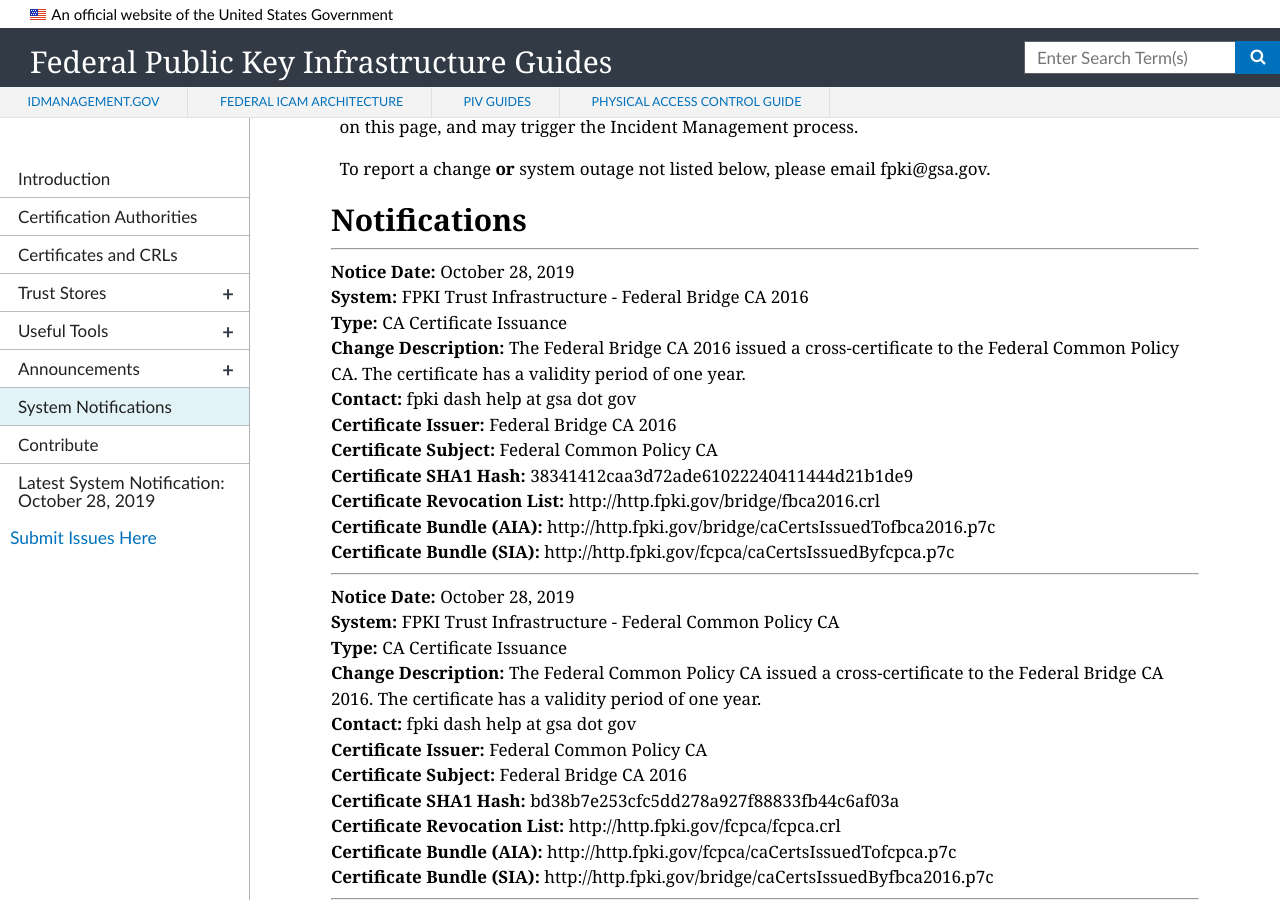
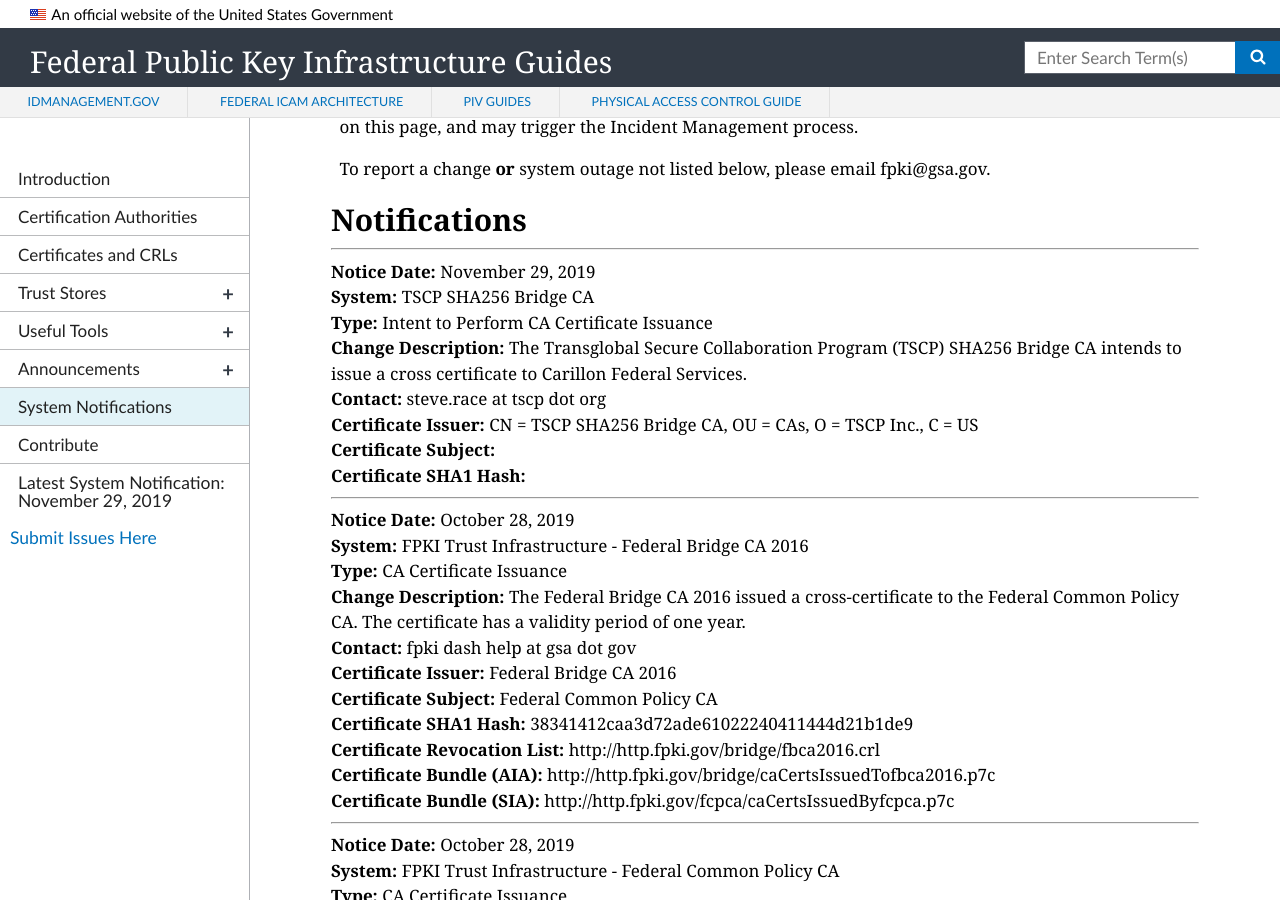
Before and after one commit to GSA/fpki-guides, a Jekyll site: the page built from pages/fpki_notifications.md, in a window 1280 px wide and 900 px high, scrolled down 672 px. Built offline with Jekyll 4.4.1, drawn with Linux system fonts in a browser that asks for light colours; nearby versions of some CDN libraries.

Commit message:
Update notifications.yml

```diff
--- a/_data/notifications.yml
+++ b/_data/notifications.yml
@@ -1417,6 +1417,19 @@
   aia_uri: http://http.fpki.gov/bridge/caCertsIssuedTofbca2016.p7c
   sia_uri: http://http.fpki.gov/fcpca/caCertsIssuedByfcpca.p7c
 
+- notice_date: November 29, 2019
+  change_type: Intent to Perform CA Certificate Issuance
+  start_datetime:
+  system: TSCP SHA256 Bridge CA
+  change_description: The Transglobal Secure Collaboration Program (TSCP) SHA256 Bridge CA intends to issue a cross certificate to Carillon Federal Services.
+  contact: steve.race at tscp dot org
+  ca_certificate_hash:
+  ca_certificate_issuer: CN = TSCP SHA256 Bridge CA, OU = CAs, O = TSCP Inc., C = US
+  ca_certificate_subject:
+  cdp_uri:
+  aia_uri:
+  sia_uri:
+  ocsp_uri:
 
 #- notice_date:
 #  change_type: CA Certificate Issuance
```
